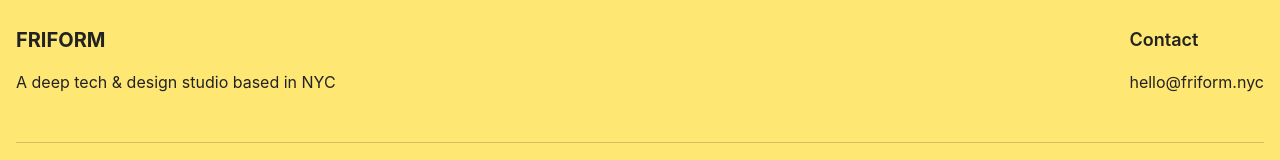
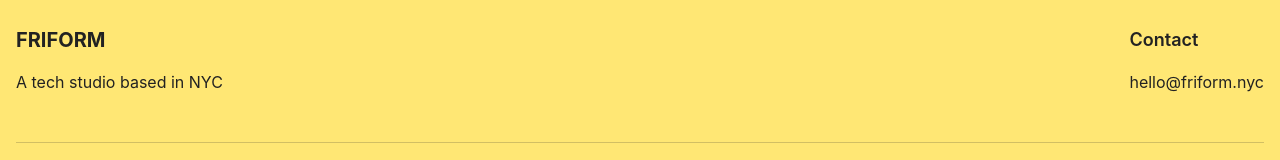
Before and after one commit to philipericsson/friform_website, a SvelteKit app: page / in a window 1280 px wide. Shown: the part 2134-2294 px from the top of the page. Built offline with nearby package versions, Linux system fonts and the light colour scheme.

Commit message:
wording in footer

```diff
--- a/src/routes/+layout.svelte
+++ b/src/routes/+layout.svelte
@@ -75,7 +75,7 @@
 	  <div class="flex flex-col md:flex-row justify-between">
 		<div class="mb-8 md:mb-0">
 		  <h3 class="text-xl font-bold mb-4">FRIFORM</h3>
-		  <p>A deep tech & design studio based in NYC</p>
+		  <p>A tech studio based in NYC</p>
 		</div>
 		<div>
 		  <h4 class="text-lg font-semibold mb-4">Contact</h4>
```
